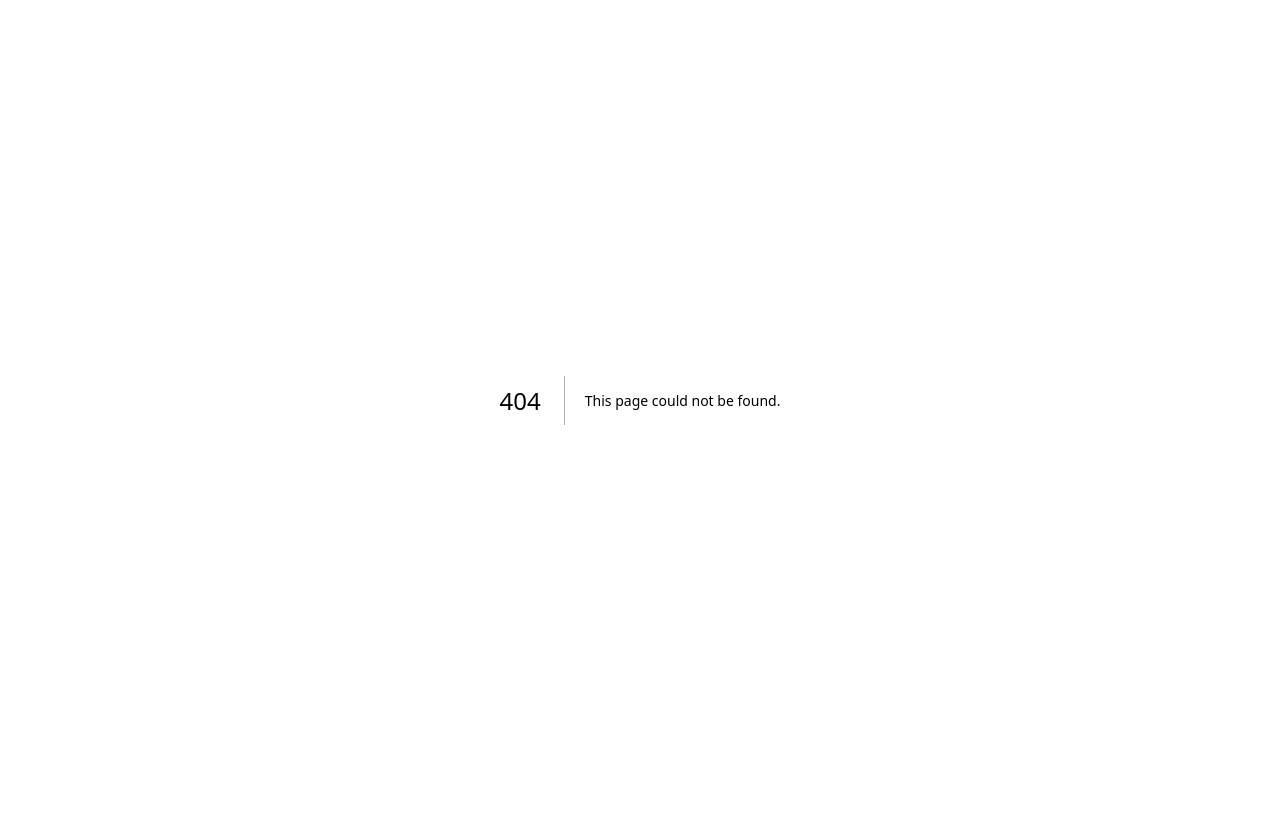
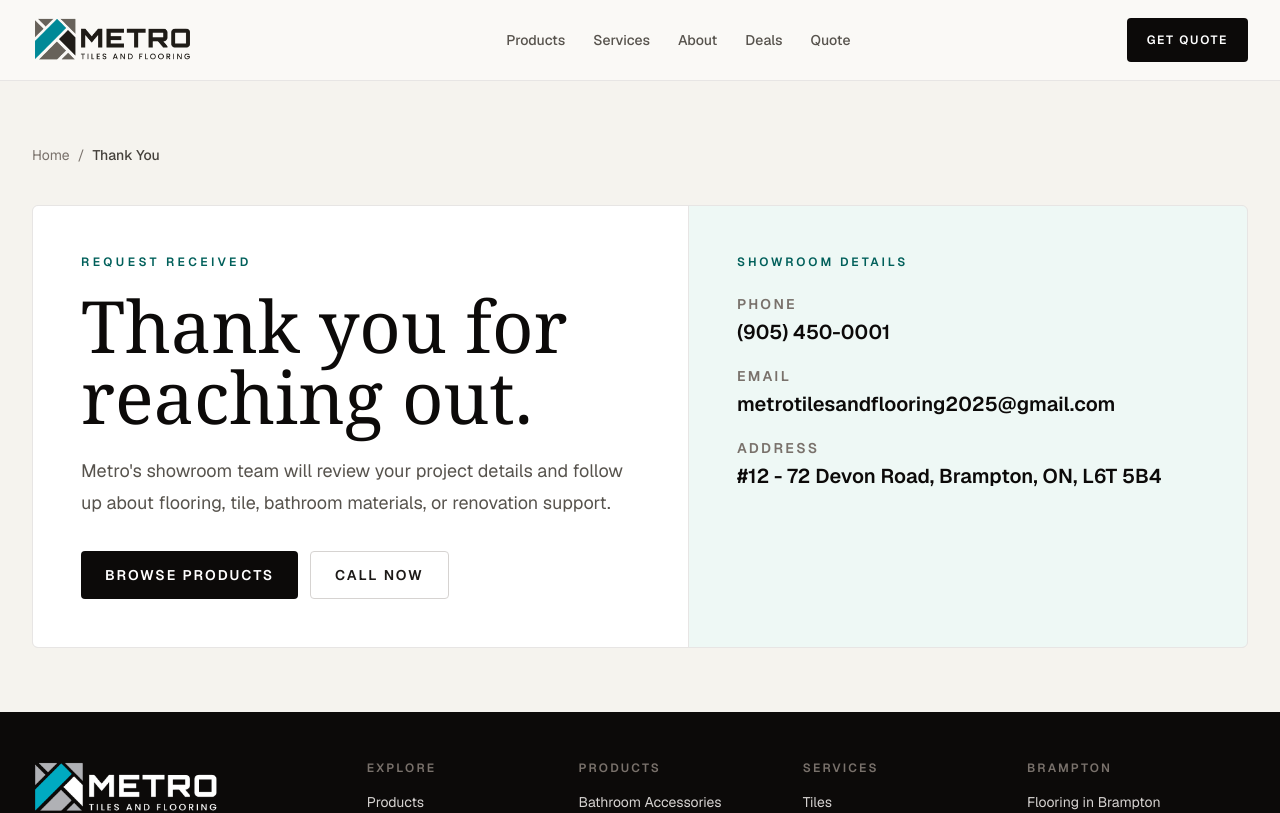
Before and after one commit to jagat-developer/metrotiles, a Next.js app: page /thank-you in a window 1280 px wide. Before the commit this address had no page. Shown: the top 813 px of the page. Built offline with nearby package versions, Linux system fonts and the light colour scheme.

Commit message:
Add GTM and thank-you conversion page

```diff
--- a/src/app/QuoteForm.tsx
+++ b/src/app/QuoteForm.tsx
@@ -1,15 +1,19 @@
 "use client";
 
-import { FormEvent, useState } from "react";
+import { FormEvent, useTransition } from "react";
+import { useRouter } from "next/navigation";
 
 const projectTypes = ["Tiles", "Flooring", "Furnishings", "Construction"];
 
 export function QuoteForm() {
-  const [submitted, setSubmitted] = useState(false);
+  const router = useRouter();
+  const [isPending, startTransition] = useTransition();
 
   function handleSubmit(event: FormEvent<HTMLFormElement>) {
     event.preventDefault();
-    setSubmitted(true);
+    startTransition(() => {
+      router.push("/thank-you/");
+    });
   }
 
   return (
@@ -73,14 +77,15 @@
 
       <button
         type="submit"
-        className="h-12 min-w-0 rounded-[4px] bg-stone-950 px-5 text-sm font-semibold uppercase tracking-[0.12em] text-white transition hover:bg-teal-900 focus:outline-none focus:ring-2 focus:ring-teal-700 focus:ring-offset-2"
+        disabled={isPending}
+        className="h-12 min-w-0 rounded-[4px] bg-stone-950 px-5 text-sm font-semibold uppercase tracking-[0.12em] text-white transition hover:bg-teal-900 focus:outline-none focus:ring-2 focus:ring-teal-700 focus:ring-offset-2 disabled:cursor-not-allowed disabled:opacity-70"
       >
-        Request quote
+        {isPending ? "Sending..." : "Request quote"}
       </button>
 
       <p className="min-h-5 min-w-0 text-sm text-stone-600" aria-live="polite">
-        {submitted
-          ? "Thanks. This v1 form is frontend-only; call or email Metro to send the request today."
+        {isPending
+          ? "Thanks. Redirecting you to the confirmation page."
           : "Frontend-only form for v1. Contact details are listed below for live inquiries."}
       </p>
     </form>
--- a/src/app/layout.tsx
+++ b/src/app/layout.tsx
@@ -19,6 +19,7 @@
 const rootTitle = "Flooring Brampton & Tile Showroom | Metro Tiles & Flooring";
 const rootDescription =
   "Metro Tiles & Flooring is a Brampton flooring company and tile showroom for hardwood, vinyl, laminate, tile, bathroom renovation materials, and free quotes.";
+const googleTagManagerId = "GTM-PLK9FM76";
 
 export const metadata: Metadata = {
   metadataBase: new URL(site.url),
@@ -66,6 +67,21 @@
       className={`${geistSans.variable} ${geistMono.variable} h-full antialiased`}
     >
       <body className="min-h-full flex flex-col">
+        <noscript>
+          <iframe
+            src={`https://www.googletagmanager.com/ns.html?id=${googleTagManagerId}`}
+            height="0"
+            width="0"
+            style={{ display: "none", visibility: "hidden" }}
+          />
+        </noscript>
+        <Script id="google-tag-manager" strategy="beforeInteractive">
+          {`(function(w,d,s,l,i){w[l]=w[l]||[];w[l].push({'gtm.start':
+new Date().getTime(),event:'gtm.js'});var f=d.getElementsByTagName(s)[0],
+j=d.createElement(s),dl=l!='dataLayer'?'&l='+l:'';j.async=true;j.src=
+'https://www.googletagmanager.com/gtm.js?id='+i+dl;f.parentNode.insertBefore(j,f);
+})(window,document,'script','dataLayer','${googleTagManagerId}');`}
+        </Script>
         <JsonLd data={localBusinessJsonLd()} />
         {children}
         <Script
--- /dev/null
+++ b/src/app/thank-you/page.tsx
@@ -0,0 +1,119 @@
+import type { Metadata } from "next";
+import Link from "next/link";
+import { Breadcrumbs } from "@/components/Breadcrumbs";
+import { JsonLd } from "@/components/JsonLd";
+import { SiteFooter } from "@/components/SiteFooter";
+import { SiteHeader } from "@/components/SiteHeader";
+import { site } from "@/lib/data";
+import { absoluteUrl, breadcrumbJsonLd } from "@/lib/seo";
+
+export const metadata: Metadata = {
+  title: `Thank You | ${site.name}`,
+  description:
+    "Thank you for contacting Metro Tiles & Flooring. The Brampton showroom team will follow up about your flooring, tile, or renovation material request.",
+  alternates: {
+    canonical: absoluteUrl("/thank-you"),
+  },
+  robots: {
+    index: false,
+    follow: false,
+  },
+};
+
+export default function ThankYouPage() {
+  return (
+    <main className="min-h-screen bg-[#faf9f6] text-stone-950">
+      <JsonLd
+        data={breadcrumbJsonLd([
+          { name: "Home", path: "/" },
+          { name: "Thank You", path: "/thank-you" },
+        ])}
+      />
+
+      <SiteHeader />
+
+      <section className="bg-[#f5f3ee] py-14 sm:py-16">
+        <div className="mx-auto max-w-7xl px-4 sm:px-6 lg:px-8">
+          <Breadcrumbs
+            items={[
+              { label: "Home", href: "/" },
+              { label: "Thank You", href: "/thank-you" },
+            ]}
+          />
+
+          <div className="mt-10 grid gap-px overflow-hidden rounded-[6px] border border-stone-200 bg-stone-200 lg:grid-cols-[1.08fr_0.92fr]">
+            <div className="bg-white p-6 sm:p-8 lg:p-12">
+              <p className="text-xs font-semibold uppercase tracking-[0.28em] text-teal-800">
+                Request received
+              </p>
+              <h1 className="mt-5 max-w-3xl font-serif text-5xl leading-[0.98] text-stone-950 sm:text-6xl lg:text-7xl">
+                Thank you for reaching out.
+              </h1>
+              <p className="mt-6 max-w-2xl text-lg leading-8 text-stone-600">
+                Metro&apos;s showroom team will review your project details and
+                follow up about flooring, tile, bathroom materials, or
+                renovation support.
+              </p>
+
+              <div className="mt-8 flex flex-col gap-3 sm:flex-row">
+                <Link
+                  href="/products"
+                  className="flex h-12 items-center justify-center rounded-[4px] bg-stone-950 px-6 text-sm font-semibold uppercase tracking-[0.14em] text-white transition hover:bg-teal-900"
+                >
+                  Browse products
+                </Link>
+                <a
+                  href={site.phoneHref}
+                  className="flex h-12 items-center justify-center rounded-[4px] border border-stone-300 bg-white px-6 text-sm font-semibold uppercase tracking-[0.14em] text-stone-900 transition hover:border-teal-900 hover:text-teal-900"
+                >
+                  Call now
+                </a>
+              </div>
+            </div>
+
+            <aside className="bg-[#eef8f5] p-6 sm:p-8 lg:p-12">
+              <p className="text-xs font-semibold uppercase tracking-[0.24em] text-teal-800">
+                Showroom details
+              </p>
+              <div className="mt-6 grid gap-5 text-base leading-7 text-stone-700">
+                <div>
+                  <p className="text-sm font-semibold uppercase tracking-[0.16em] text-stone-500">
+                    Phone
+                  </p>
+                  <a
+                    href={site.phoneHref}
+                    className="mt-1 block break-words text-xl font-semibold text-stone-950 hover:text-teal-900"
+                  >
+                    {site.phoneDisplay}
+                  </a>
+                </div>
+                <div>
+                  <p className="text-sm font-semibold uppercase tracking-[0.16em] text-stone-500">
+                    Email
+                  </p>
+                  <a
+                    href={`mailto:${site.email}`}
+                    className="mt-1 block break-words text-xl font-semibold text-stone-950 hover:text-teal-900"
+                  >
+                    {site.email}
+                  </a>
+                </div>
+                <div>
+                  <p className="text-sm font-semibold uppercase tracking-[0.16em] text-stone-500">
+                    Address
+                  </p>
+                  <p className="mt-1 break-words text-xl font-semibold text-stone-950">
+                    {site.address.street}, {site.address.city},{" "}
+                    {site.address.region}, {site.address.postalCode}
+                  </p>
+                </div>
+              </div>
+            </aside>
+          </div>
+        </div>
+      </section>
+
+      <SiteFooter />
+    </main>
+  );
+}
```
